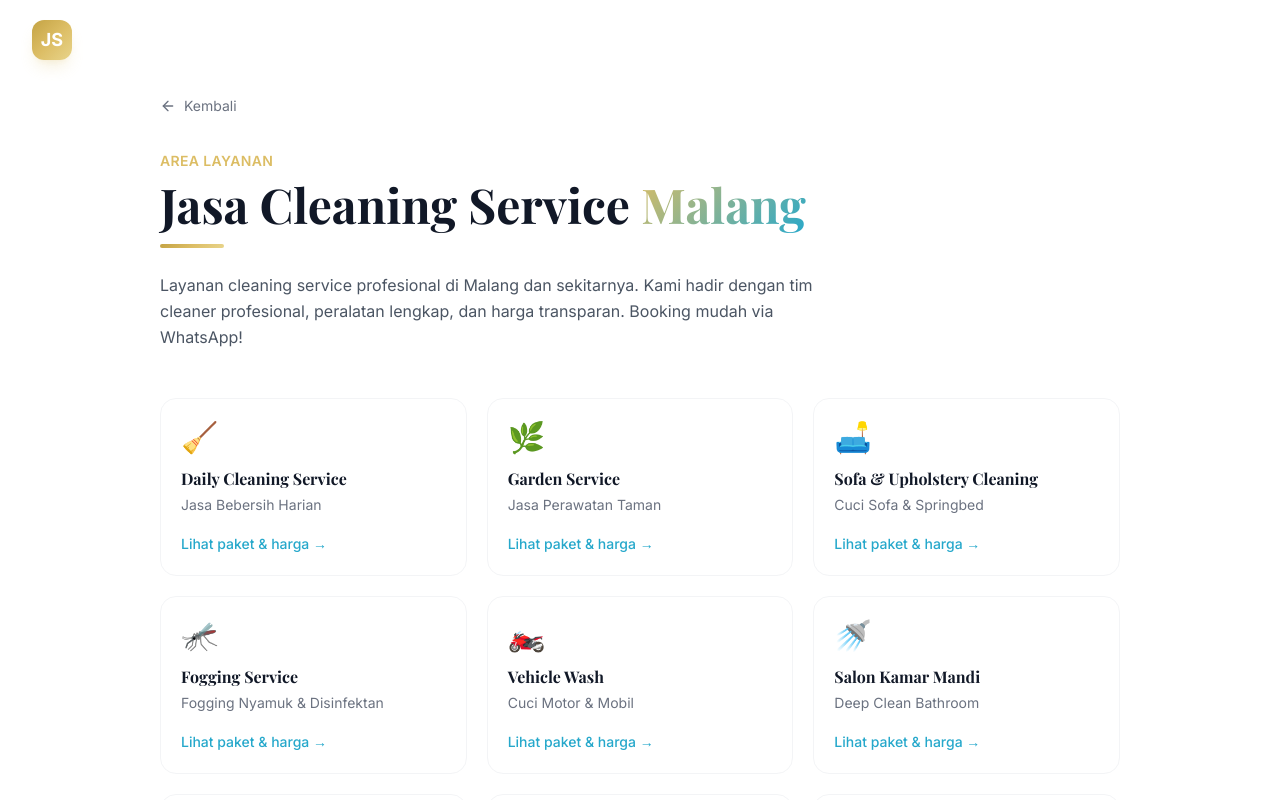
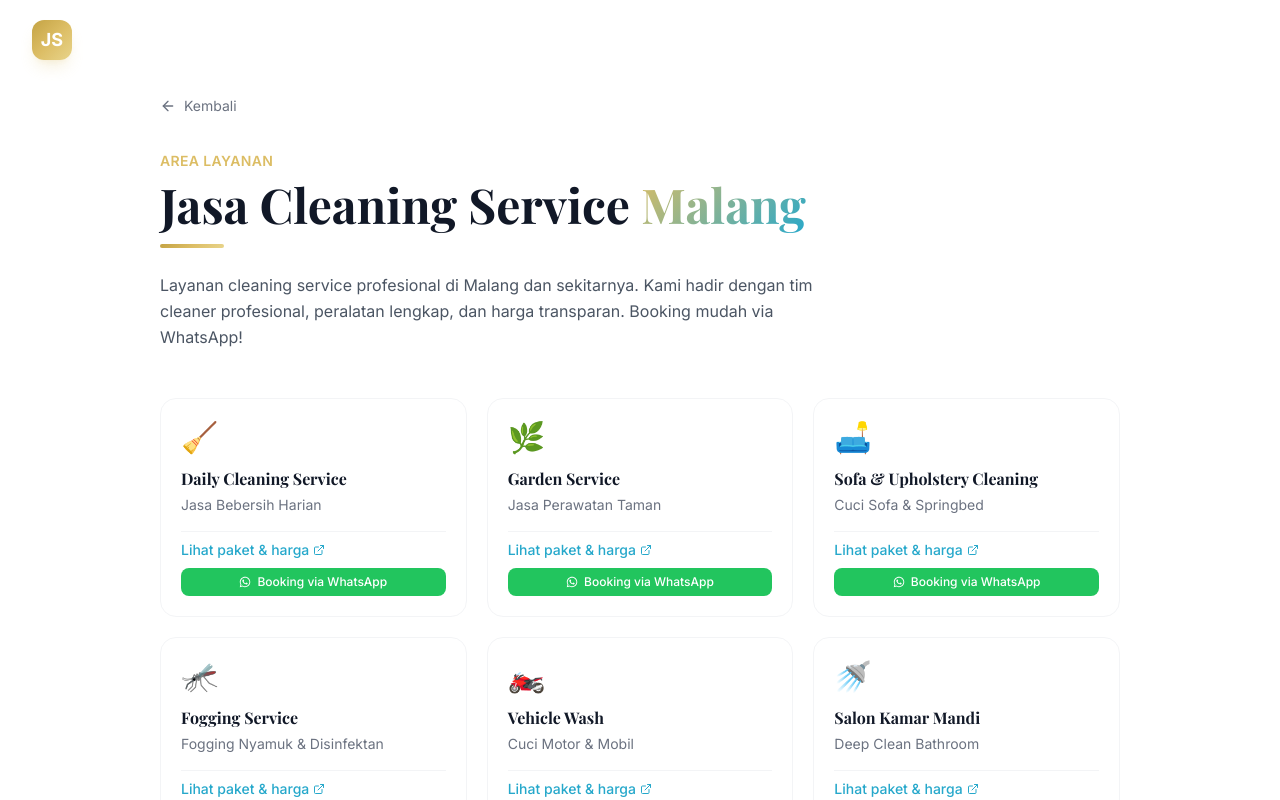
Before and after one commit to gal07/jasasekawan-v2, a Next.js app: page /kota/malang in a window 1280 px wide. Shown: the top 800 px of the page. Built offline with nearby package versions, Linux system fonts and the light colour scheme; a web font is replaced by a local one.

Commit message:
fix: per-service WhatsApp button di halaman kota
- Setiap service card sekarang punya tombol WhatsApp sendiri
- Format pesan: 'Halo Sekawan {city}, Saya tertarik dengan jasa {serviceName}...'
- Nomor WhatsApp sesuai per kota

```diff
--- a/app/kota/[city]/page.tsx
+++ b/app/kota/[city]/page.tsx
@@ -1,6 +1,7 @@
 import type { Metadata } from 'next';
 import Link from 'next/link';
-import { FiMessageCircle, FiCheck, FiArrowLeft } from 'react-icons/fi';
+import { FiMessageCircle, FiCheck, FiArrowLeft, FiExternalLink } from 'react-icons/fi';
+import { FaWhatsapp } from 'react-icons/fa';
 import { notFound } from 'next/navigation';
 import { cities, services } from '@/lib/data';
 import ScrollReveal from '@/components/ScrollReveal';
@@ -24,7 +25,7 @@ export function generateMetadata({ params }: Props): Metadata {
   };
 }
 
-function encodeMessage(cityName: string, serviceName: string): string {
+function encodeWAMessage(cityName: string, serviceName: string): string {
   return encodeURIComponent(
     `Halo Sekawan ${cityName}, Saya tertarik dengan jasa ${serviceName} dan ingin tau info lebih lanjut.`
   );
@@ -72,18 +73,28 @@ export default function CityPage({ params }: Props) {
         <div className="grid sm:grid-cols-2 lg:grid-cols-3 gap-5 mb-12">
           {cityServices.map((service, i) => (
             <ScrollReveal key={service.id} delay={i * 80}>
-              <div className="p-5 rounded-2xl border border-gray-100 dark:border-gray-800 bg-white dark:bg-gray-900 hover:border-brand-gold/30 transition-all">
+              <div className="p-5 rounded-2xl border border-gray-100 dark:border-gray-800 bg-white dark:bg-gray-900 hover:border-brand-gold/30 transition-all flex flex-col h-full">
                 <span className="text-3xl block mb-3">{service.icon}</span>
                 <h3 className="font-heading font-bold text-gray-900 dark:text-white mb-1">
                   {service.title}
                 </h3>
                 <p className="text-sm text-gray-500 dark:text-gray-400 mb-4">{service.sub}</p>
-                <Link
-                  href={`/layanan#${service.id}`}
-                  className="text-brand-cyan text-sm font-medium hover:underline"
-                >
-                  Lihat paket & harga →
-                </Link>
+                <div className="mt-auto flex flex-col gap-2 pt-2 border-t border-gray-100 dark:border-gray-800">
+                  <Link
+                    href={`/layanan#${service.id}`}
+                    className="text-brand-cyan text-sm font-medium hover:underline inline-flex items-center gap-1"
+                  >
+                    Lihat paket & harga <FiExternalLink className="w-3 h-3" />
+                  </Link>
+                  <a
+                    href={`https://wa.me/${waNumber}?text=${encodeWAMessage(city.name, service.title)}`}
+                    target="_blank"
+                    rel="noopener noreferrer"
+                    className="inline-flex items-center justify-center gap-1.5 px-3 py-1.5 rounded-lg bg-green-500 hover:bg-green-600 text-white text-xs font-medium transition-colors"
+                  >
+                    <FaWhatsapp className="w-3 h-3" /> Booking via WhatsApp
+                  </a>
+                </div>
               </div>
             </ScrollReveal>
           ))}
@@ -117,7 +128,7 @@ export default function CityPage({ params }: Props) {
         <ScrollReveal delay={500}>
           <div className="text-center">
             <a
-              href={`https://wa.me/${waNumber}?text=${encodeMessage(city.name, 'anda')}`}
+              href={`https://wa.me/${waNumber}?text=${encodeWAMessage(city.name, 'anda')}`}
               target="_blank"
               rel="noopener noreferrer"
               className="inline-flex items-center gap-2 px-8 py-4 rounded-2xl bg-green-500 text-white font-bold text-lg hover:bg-green-600 transition-all hover:-translate-y-0.5 shadow-xl shadow-green-500/20"
```
